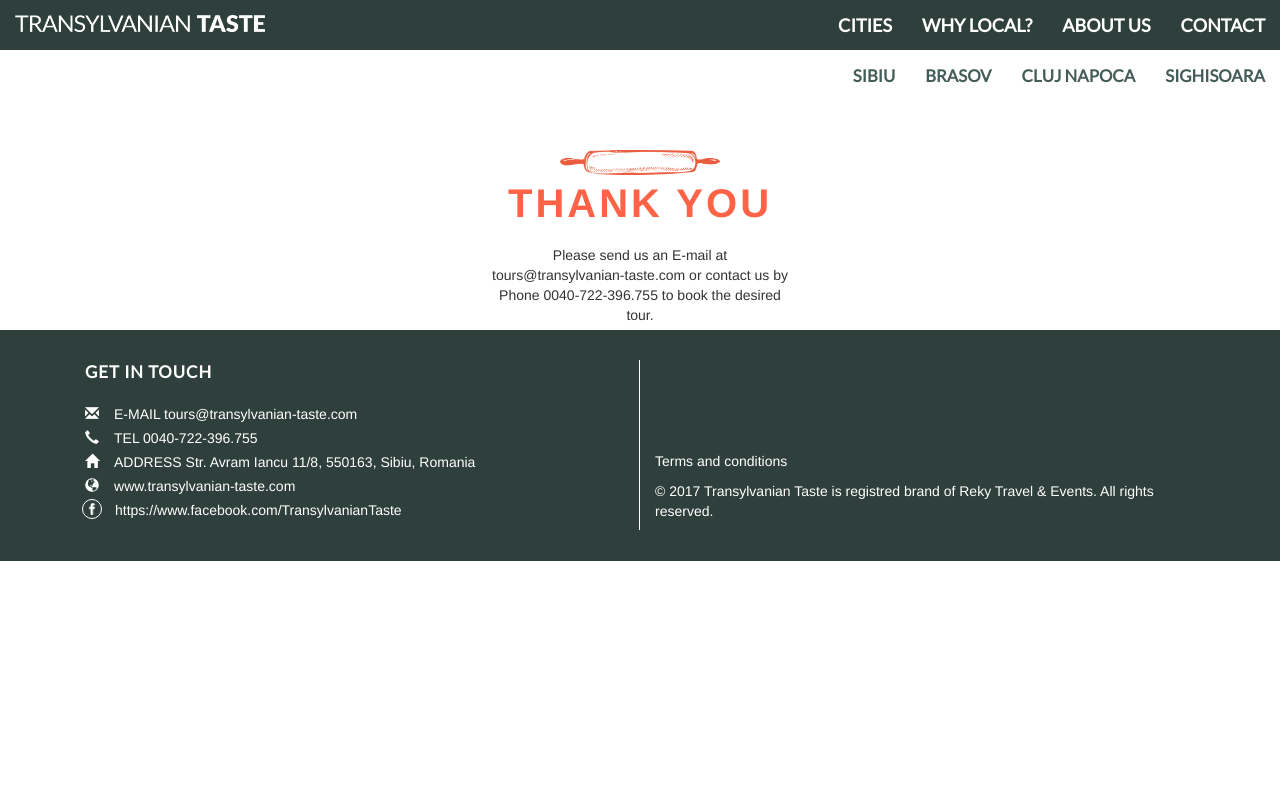
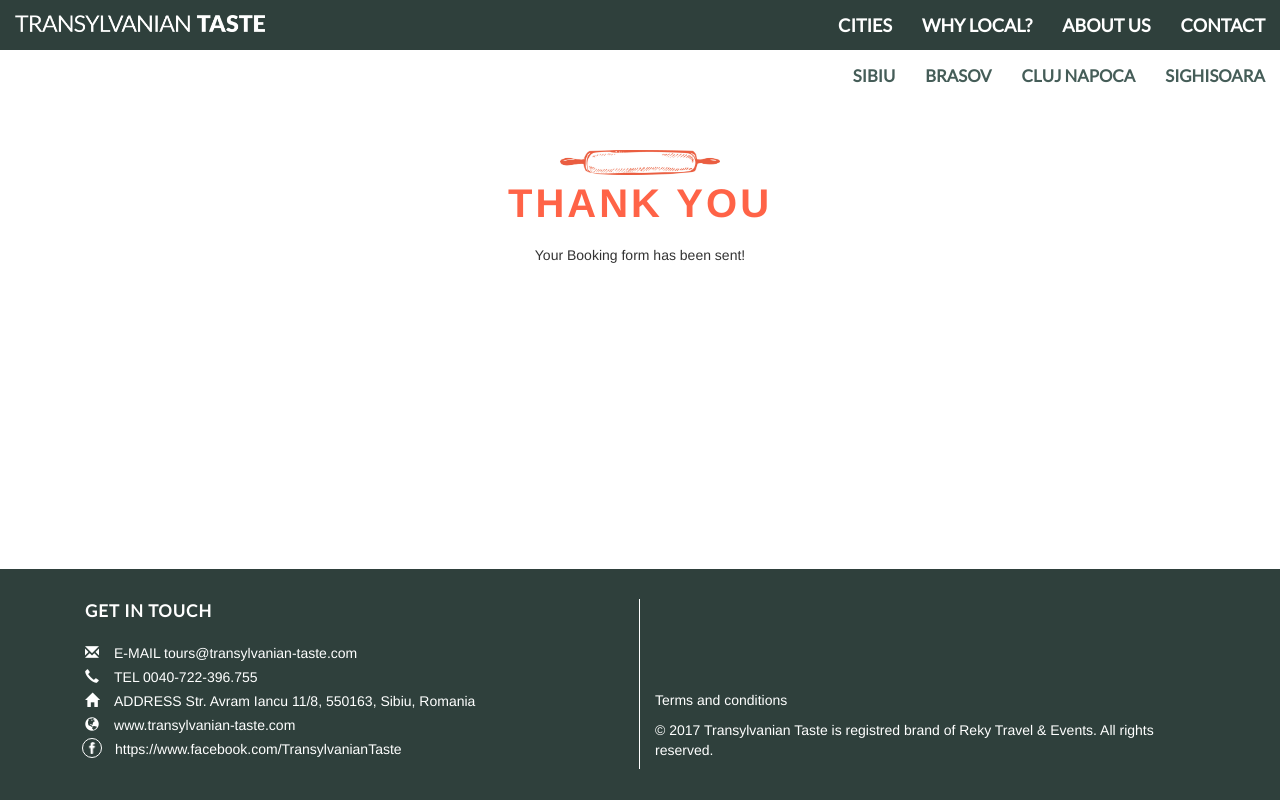
Before and after one commit to iuliasarb/reky, a plain HTML site: page thankyou.html in a window 1280 px wide. Drawn offline with nearby package versions, Linux system fonts and the light colour scheme.

Commit message:
added thank you page

```diff
--- a/sass/style.scss
+++ b/sass/style.scss
@@ -786,3 +786,9 @@
 input {
   width: 100%;
 }
+#thankyouFooter {
+    position: absolute;
+    width: 100%;
+    left: 0;
+    bottom: 0;
+}
--- a/thankyou.html
+++ b/thankyou.html
@@ -72,7 +72,7 @@
       <div class="container container-fluid">
         <div class="divider contactThankyou"><img src="img/cont.jpg" class="img-responsive center-block"></div>
         <div class="title"><h1 id="contact">THANK YOU</h1></div>
-        <p class="pThankyou">Please send us an E-mail at tours@transylvanian-taste.com or contact us by Phone 0040-722-396.755 to book the desired tour.</p>
+        <p class="pThankyou">Your Booking form has been sent!</p>
       </div>
     </div>
 </div>
@@ -80,7 +80,7 @@
 
 
 <!--footer ***************************************************-->
-<footer>
+<footer id="thankyouFooter">
 <div class="container container-fluid">
   <div class="col-md-6 col-sm-6 colLeft">
     <p class="firstP">GET IN TOUCH</p>
```
Also changed, not shown: booking.html (+2 -1 lines), css/style.css, 1 other file.
